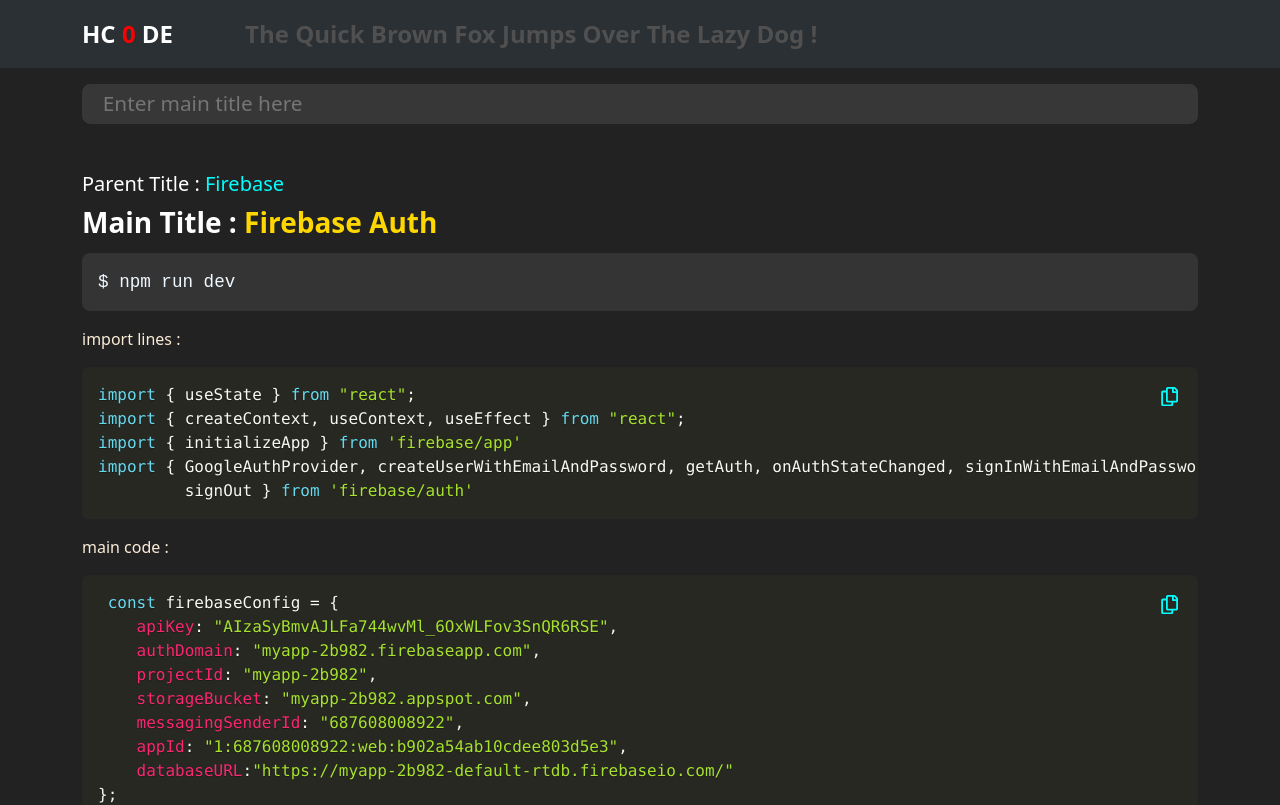
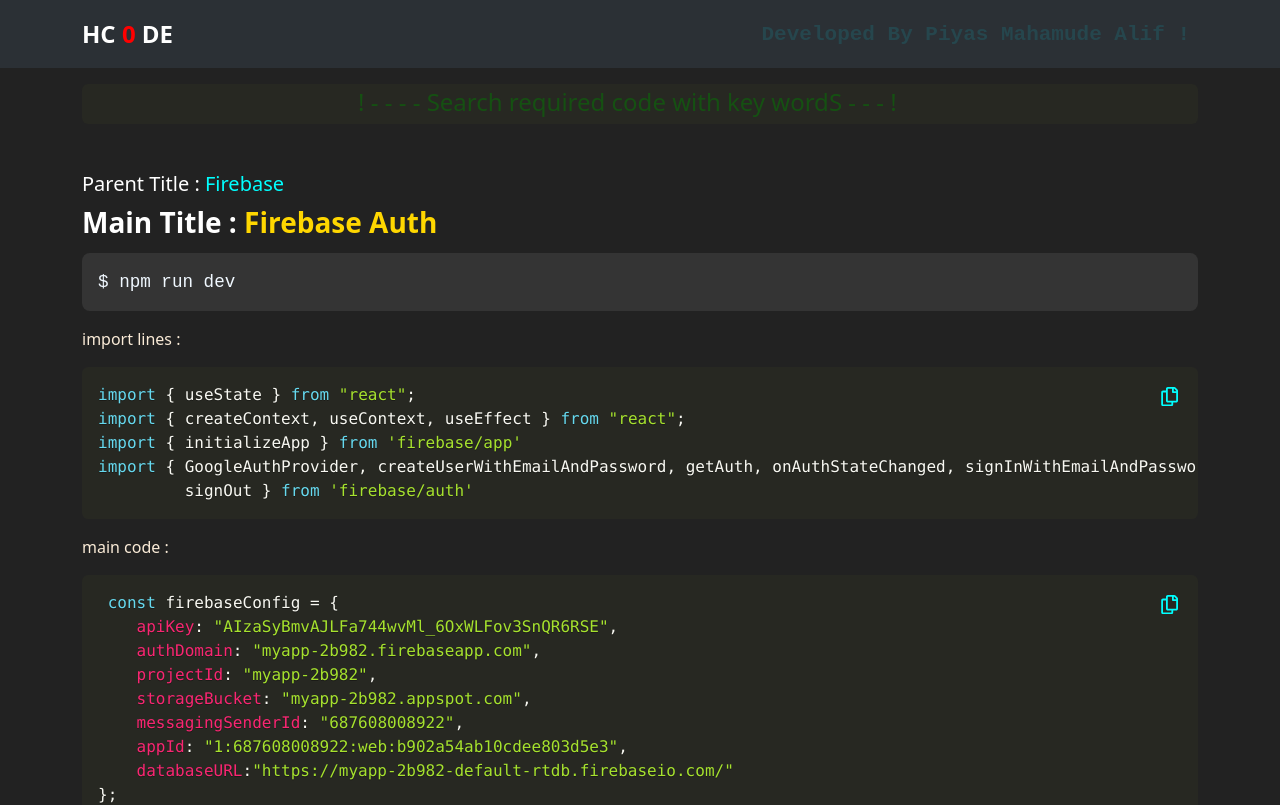
Before and after one commit to PIYAS137/helpcode, a React (Vite) app: page / in a window 1280 px wide. Shown: the top 805 px of the page. Built offline with nearby package versions, Linux system fonts and the light colour scheme.

Commit message:
nav bar and search area edit

```diff
--- a/src/App.css
+++ b/src/App.css
@@ -97,17 +97,25 @@
 }
 
 .searchboxWrapper>input {
-    background: #373737;
+    background: #272822;
     width: 100%;
     border: none;
     padding: .2em 1em;
     font-size: 1.3rem;
-    border-radius: .4em;
+    border-radius: .3em;
     color: lightgray;
+}
+.searchboxWrapper>input::placeholder{
+    text-align: center;
+    color:rgba(0, 128, 0, 0.463);
+    font-size: 1.5rem;
 }
 
 .searchboxWrapper>input:focus {
     outline: none;
 }
+body::-webkit-scrollbar{
+    display: none;
+}
 
 /* -----------search box---------- */
--- a/src/layout/AppNavbar.jsx
+++ b/src/layout/AppNavbar.jsx
@@ -17,7 +17,7 @@
                                 style={{ maxHeight: '100px' }}
                                 navbarScroll
                             >
-                                <Nav.Link className='navLink' as={NavLink} to='/'>The Quick Brown Fox Jumps Over The Lazy Dog !</Nav.Link>
+                                <Nav.Link className='navLink' as={NavLink} to='/'><small>Developed By Piyas Mahamude Alif !</small></Nav.Link>
                             </Nav>
                         </Navbar.Collapse>
                     </Container>
--- a/src/layout/Nav.css
+++ b/src/layout/Nav.css
@@ -13,5 +13,9 @@
     font-weight: bold;
 }
 .navLink{
-    color:rgb(80, 80, 80)!important;
+    color:rgba(19, 171, 191, 0.181)!important;
+    font-family: 'Courier New', Courier, monospace;
 }
+.navbar-collapse{
+    flex-grow: 0!important;
+}
--- a/src/pages/HomePage/HomePage.jsx
+++ b/src/pages/HomePage/HomePage.jsx
@@ -13,7 +13,7 @@
 
   return (
     <Container>
-      <div className='searchboxWrapper'><input placeholder='Enter main title here ' type="search"  className='searchbox' onChange={handleChange}/></div>
+      <div className='searchboxWrapper'><input placeholder='! - - - - Search required code with key wordS - - - ! ' type="search"  className='searchbox' onChange={handleChange}/></div>
       {DataArr.filter((one)=>{
         return val.toLowerCase() == '' ? one:one.mainTitle.toLowerCase().includes(val)
       }).map((one)=><SingleCode key={one.id} data={one}/>)}
```
